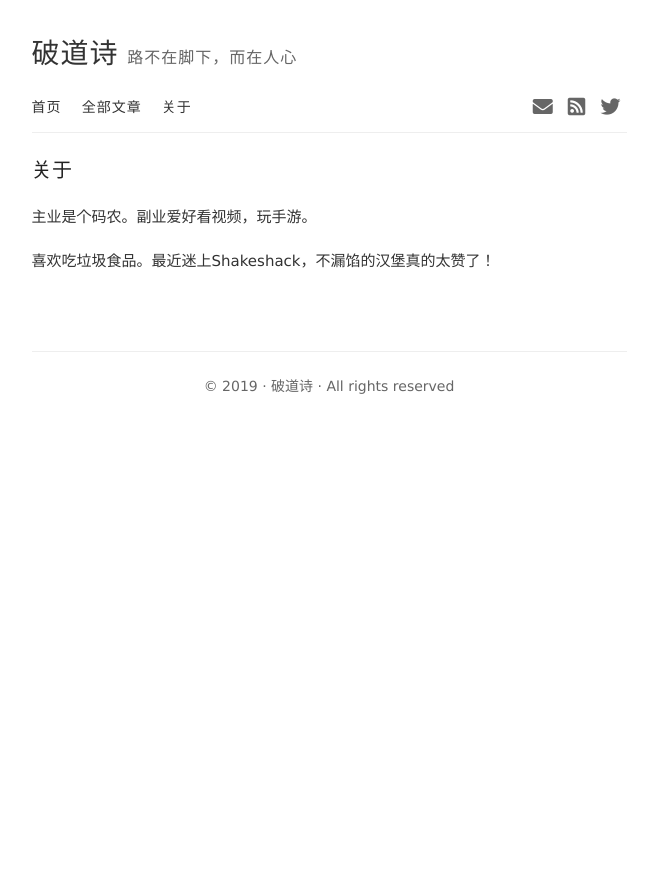
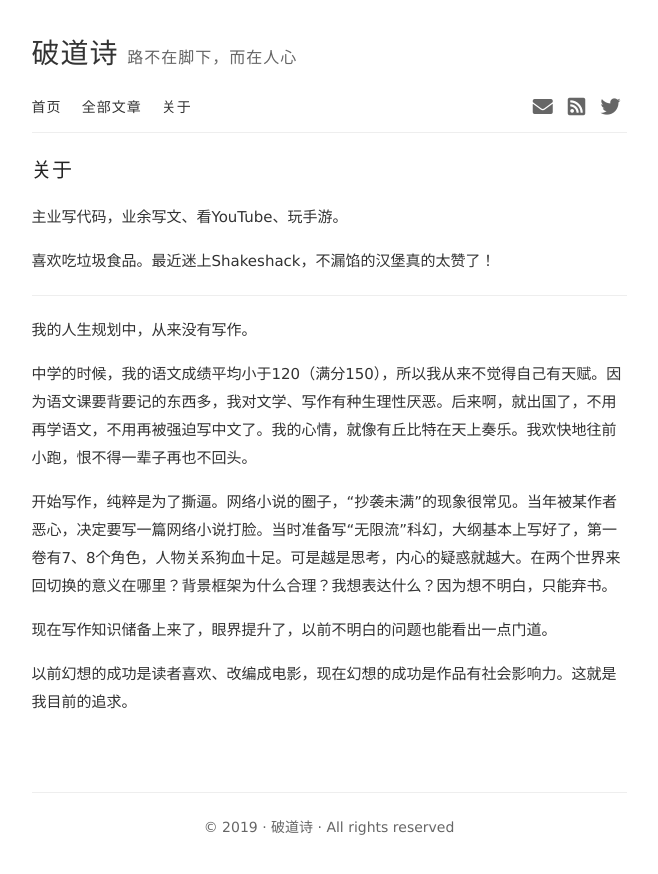
Before and after one commit to lionpup/blog, a Jekyll site: the page built from pages/about.md, in a window 1280 px wide. Shown: the top 874 px of the page, without its empty margins (311-969 px from the left). Built offline with Jekyll 4.4.1, drawn with Linux system fonts in a browser that asks for light colours; nearby versions of some CDN libraries; comment, search, counter and statistics services are not loaded.

Commit message:
about page

```diff
--- a/pages/about.md
+++ b/pages/about.md
@@ -4,6 +4,18 @@ title: 关于
 permalink: /about/
 ---
 
-主业是个码农。副业爱好看视频，玩手游。
+主业写代码，业余写文、看YouTube、玩手游。
 
 喜欢吃垃圾食品。最近迷上Shakeshack，不漏馅的汉堡真的太赞了！
+
+---
+
+我的人生规划中，从来没有写作。
+
+中学的时候，我的语文成绩平均小于120（满分150），所以我从来不觉得自己有天赋。因为语文课要背要记的东西多，我对文学、写作有种生理性厌恶。后来啊，就出国了，不用再学语文，不用再被强迫写中文了。我的心情，就像有丘比特在天上奏乐。我欢快地往前小跑，恨不得一辈子再也不回头。
+
+开始写作，纯粹是为了撕逼。网络小说的圈子，“抄袭未满”的现象很常见。当年被某作者恶心，决定要写一篇网络小说打脸。当时准备写“无限流”科幻，大纲基本上写好了，第一卷有7、8个角色，人物关系狗血十足。可是越是思考，内心的疑惑就越大。在两个世界来回切换的意义在哪里？背景框架为什么合理？我想表达什么？因为想不明白，只能弃书。
+
+现在写作知识储备上来了，眼界提升了，以前不明白的问题也能看出一点门道。
+
+以前幻想的成功是读者喜欢、改编成电影，现在幻想的成功是作品有社会影响力。这就是我目前的追求。
```
